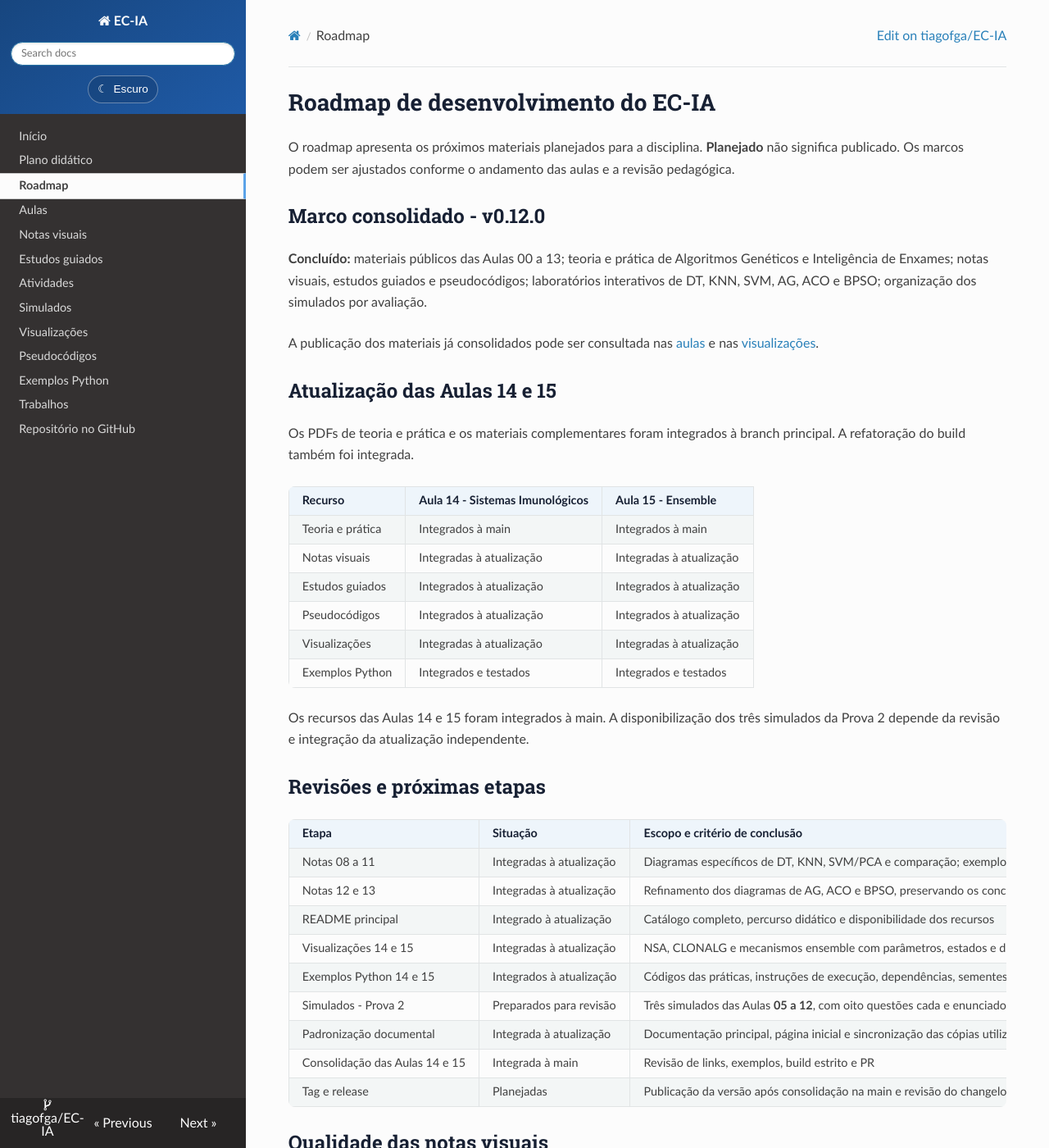
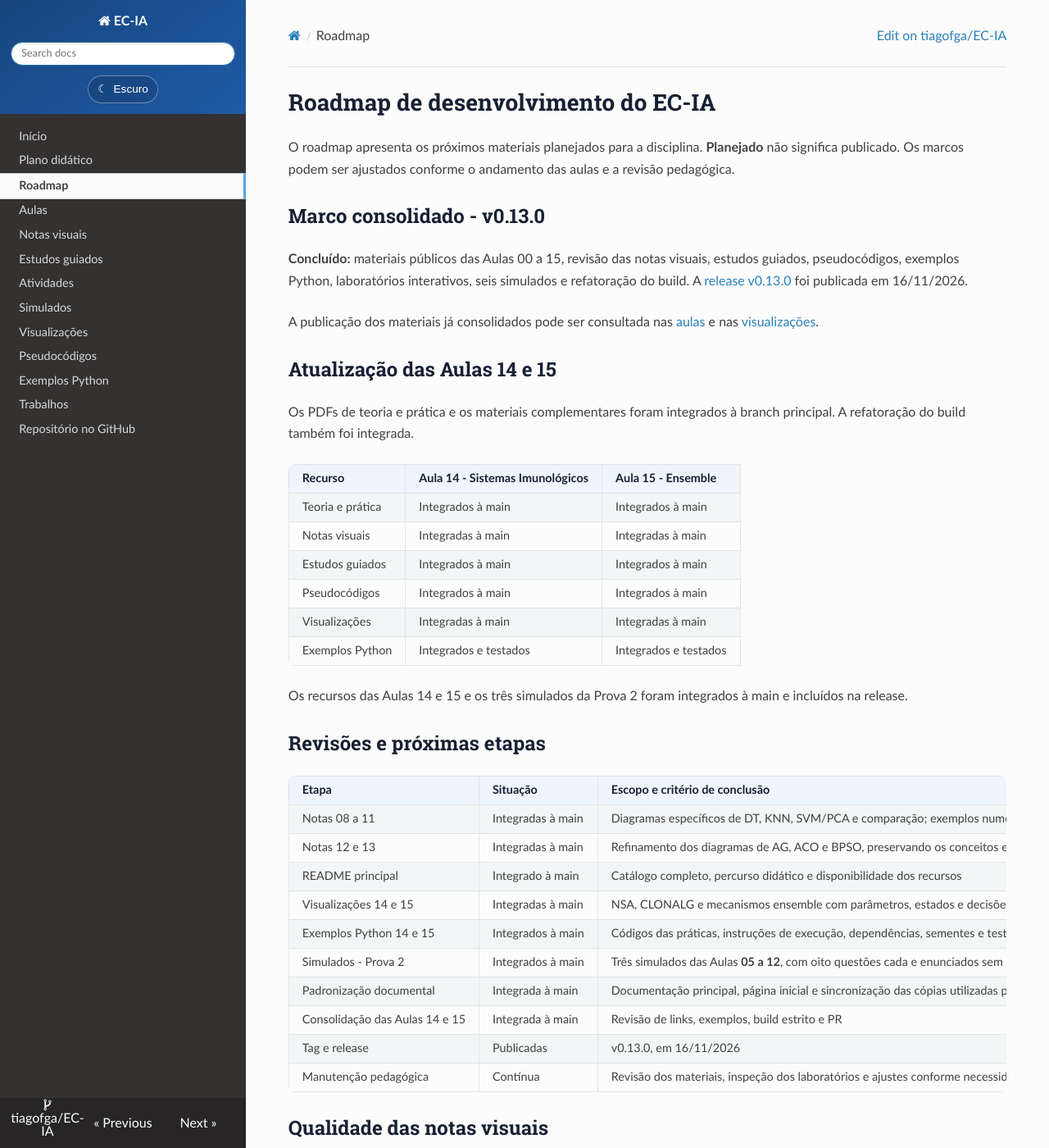
Before and after one commit to tiagofga/EC-IA, an MkDocs documentation site: the page built from docs/roadmap.md, in a window 1280 px wide and 1400 px high. Shown: the whole window at 82% size. Built offline with MkDocs 1.6.1, drawn with Linux system fonts in a browser that asks for light colours; nearby versions of some CDN libraries; some of the changed text lies outside the part shown.

Commit message:
docs: consolidate v0.13.0 release references

````diff
--- a/docs/roadmap.md
+++ b/docs/roadmap.md
@@ -2,9 +2,9 @@
 
 O roadmap apresenta os próximos materiais planejados para a disciplina. **Planejado** não significa publicado. Os marcos podem ser ajustados conforme o andamento das aulas e a revisão pedagógica.
 
-## Marco consolidado - v0.12.0
+## Marco consolidado - v0.13.0
 
-**Concluído:** materiais públicos das Aulas 00 a 13; teoria e prática de Algoritmos Genéticos e Inteligência de Enxames; notas visuais, estudos guiados e pseudocódigos; laboratórios interativos de DT, KNN, SVM, AG, ACO e BPSO; organização dos simulados por avaliação.
+**Concluído:** materiais públicos das Aulas 00 a 15, revisão das notas visuais, estudos guiados, pseudocódigos, exemplos Python, laboratórios interativos, seis simulados e refatoração do build. A [release v0.13.0](https://github.com/tiagofga/EC-IA/releases/tag/v0.13.0) foi publicada em 16/11/2026.
 
 A publicação dos materiais já consolidados pode ser consultada nas [aulas](aulas/index.md) e nas [visualizações](visualizacoes/index.md).
 
@@ -15,27 +15,28 @@ Os PDFs de teoria e prática e os materiais complementares foram integrados à b
 | Recurso | Aula 14 - Sistemas Imunológicos | Aula 15 - Ensemble |
 |---|---|---|
 | Teoria e prática | Integrados à main | Integrados à main |
-| Notas visuais | Integradas à atualização | Integradas à atualização |
-| Estudos guiados | Integrados à atualização | Integrados à atualização |
-| Pseudocódigos | Integrados à atualização | Integrados à atualização |
-| Visualizações | Integradas à atualização | Integradas à atualização |
+| Notas visuais | Integradas à main | Integradas à main |
+| Estudos guiados | Integrados à main | Integrados à main |
+| Pseudocódigos | Integrados à main | Integrados à main |
+| Visualizações | Integradas à main | Integradas à main |
 | Exemplos Python | Integrados e testados | Integrados e testados |
 
-Os recursos das Aulas 14 e 15 foram integrados à main. A disponibilização dos três simulados da Prova 2 depende da revisão e integração da atualização independente.
+Os recursos das Aulas 14 e 15 e os três simulados da Prova 2 foram integrados à main e incluídos na release.
 
 ## Revisões e próximas etapas
 
 | Etapa | Situação | Escopo e critério de conclusão |
 |---|---|---|
-| Notas 08 a 11 | Integradas à atualização | Diagramas específicos de DT, KNN, SVM/PCA e comparação; exemplos numéricos e revisão ativa |
-| Notas 12 e 13 | Integradas à atualização | Refinamento dos diagramas de AG, ACO e BPSO, preservando os conceitos e exemplos |
-| README principal | Integrado à atualização | Catálogo completo, percurso didático e disponibilidade dos recursos |
-| Visualizações 14 e 15 | Integradas à atualização | NSA, CLONALG e mecanismos ensemble com parâmetros, estados e decisões interpretáveis; comparação integrada de AG, ACO, BPSO e CLONALG com orçamento comum |
-| Exemplos Python 14 e 15 | Integrados à atualização | Códigos das práticas, instruções de execução, dependências, sementes e testes |
-| Simulados - Prova 2 | Preparados para revisão | Três simulados das Aulas **05 a 12**, com oito questões cada e enunciados sem gabaritos |
-| Padronização documental | Integrada à atualização | Documentação principal, página inicial e sincronização das cópias utilizadas pelo MkDocs |
+| Notas 08 a 11 | Integradas à main | Diagramas específicos de DT, KNN, SVM/PCA e comparação; exemplos numéricos e revisão ativa |
+| Notas 12 e 13 | Integradas à main | Refinamento dos diagramas de AG, ACO e BPSO, preservando os conceitos e exemplos |
+| README principal | Integrado à main | Catálogo completo, percurso didático e disponibilidade dos recursos |
+| Visualizações 14 e 15 | Integradas à main | NSA, CLONALG e mecanismos ensemble com parâmetros, estados e decisões interpretáveis; comparação integrada de AG, ACO, BPSO e CLONALG com orçamento comum |
+| Exemplos Python 14 e 15 | Integrados à main | Códigos das práticas, instruções de execução, dependências, sementes e testes |
+| Simulados - Prova 2 | Integrados à main | Três simulados das Aulas **05 a 12**, com oito questões cada e enunciados sem gabaritos |
+| Padronização documental | Integrada à main | Documentação principal, página inicial e sincronização das cópias utilizadas pelo MkDocs |
 | Consolidação das Aulas 14 e 15 | Integrada à main | Revisão de links, exemplos, build estrito e PR |
-| Tag e release | Planejadas | Publicação da versão após consolidação na main e revisão do changelog |
+| Tag e release | Publicadas | v0.13.0, em 16/11/2026 |
+| Manutenção pedagógica | Contínua | Revisão dos materiais, inspeção dos laboratórios e ajustes conforme necessidades didáticas |
 
 ## Qualidade das notas visuais
 
@@ -58,15 +59,15 @@ flowchart TD
   E --> F["Exemplos Python"]
   F --> G["Visualizações"]
   G --> H["PR e validação"]
-  H --> I["Tag e release"]
+  H --> I["Tag e release v0.13.0"]
   A --> J["Simulados Prova 2 - Aulas 05 a 12"]
+  J --> I
   classDef done fill:#e1f2f0,stroke:#20766c,color:#12463f;
   classDef pending fill:#fff0d7,stroke:#ad7321,color:#71460c;
-  class A,B,C,D,E,F,G,H done;
-  class I,J pending;
+  class A,B,C,D,E,F,G,H,I,J done;
 ```
 
-Verde indica etapas integradas; amarelo indica etapas pendentes. Os simulados seguem uma trilha independente, sem alterar o escopo definido para a Prova 2.
+Verde indica etapas concluídas. Os simulados seguem uma trilha independente, sem alterar o escopo definido para a Prova 2.
 
 ## Diretrizes de publicação
 
````
Also changed, not shown: CHANGELOG.md (+6 -1 lines), README.md (+1 -1 lines), STATUS.md (+10 -10 lines).
